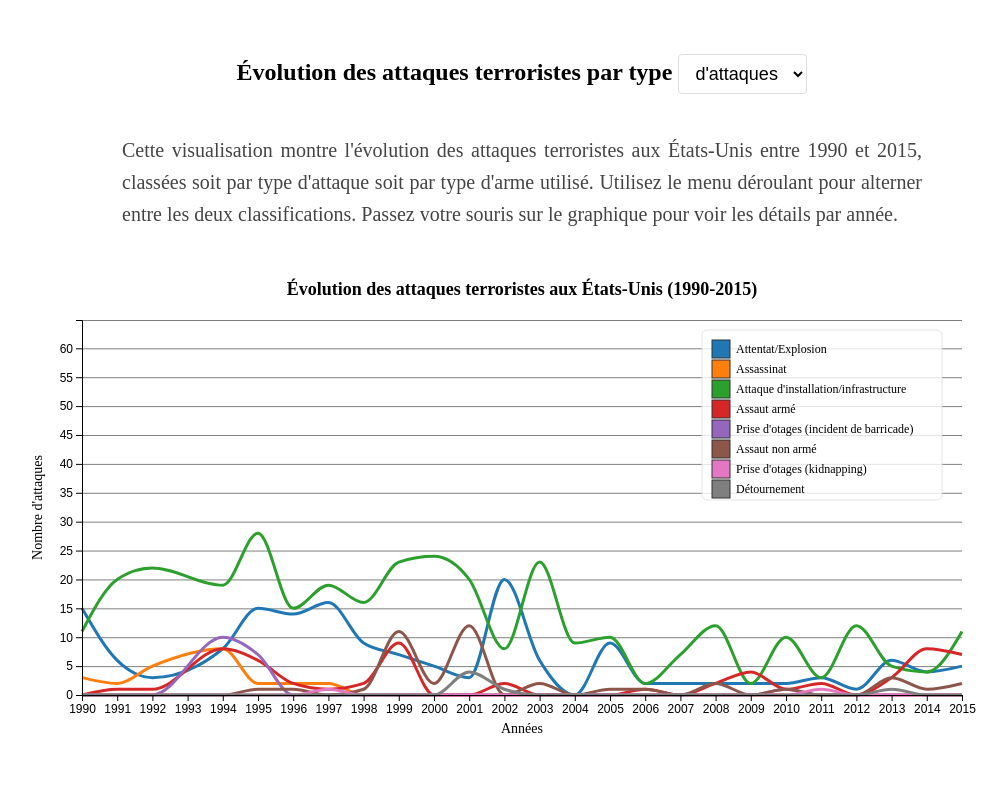
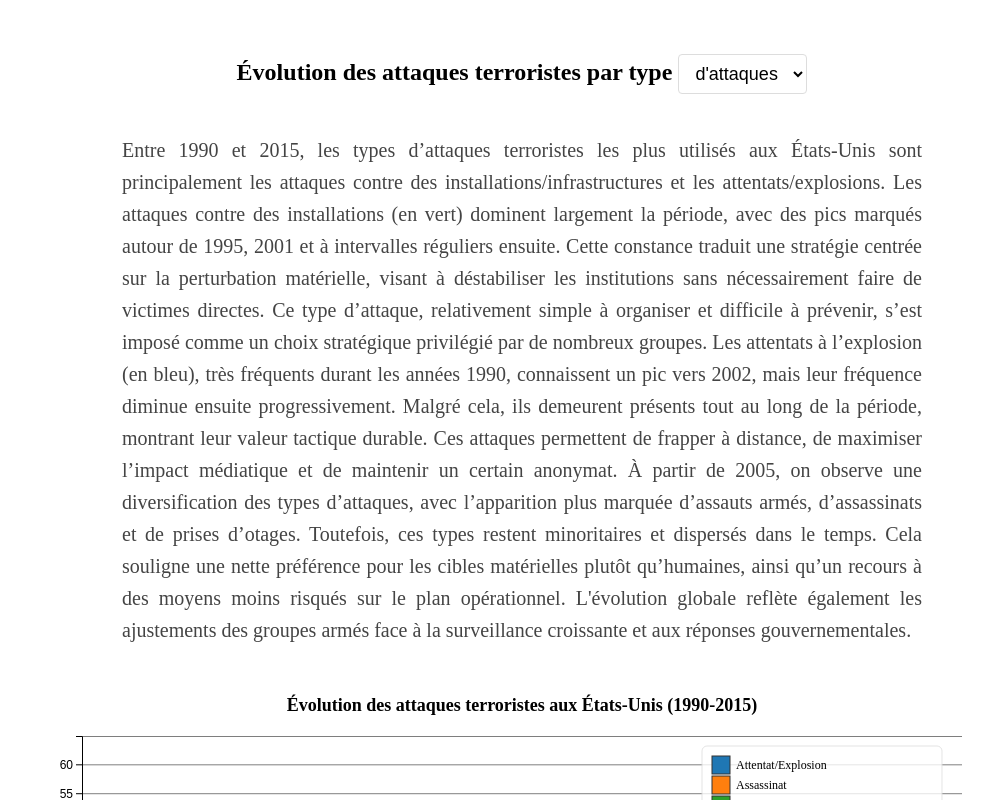
Before and after one commit to GabrielLouka/INF8808-Projet, an Angular app: page / in a window 1280 px wide. Shown: the part 1620-2420 px from the top of the page, without its empty margins (118-1125 px from the left). Built offline with nearby package versions, Linux system fonts and the light colour scheme.

Commit message:
Final touches viz 2

```diff
--- a/src/app/components/visualizations/data-viz2/data-viz2.component.html
+++ b/src/app/components/visualizations/data-viz2/data-viz2.component.html
@@ -7,11 +7,20 @@
                 </select>
         </h2>
 
-        <p class="viz-description">
-            Cette visualisation montre l'évolution des attaques terroristes aux États-Unis entre 1990 et 2015,
-            classées soit par type d'attaque soit par type d'arme utilisé. Utilisez le menu déroulant pour
-            alterner entre les deux classifications. Passez votre souris sur le graphique pour voir les détails
-            par année.
+        <p class="viz-description" *ngIf="isAttack">
+            Entre 1990 et 2015, les types d’attaques terroristes les plus utilisés aux États-Unis sont principalement les attaques contre des installations/infrastructures et les attentats/explosions. Les attaques contre des installations (en vert) dominent largement la période, avec des pics marqués autour de 1995, 2001 et à intervalles réguliers ensuite. Cette constance traduit une stratégie centrée sur la perturbation matérielle, visant à déstabiliser les institutions sans nécessairement faire de victimes directes. Ce type d’attaque, relativement simple à organiser et difficile à prévenir, s’est imposé comme un choix stratégique privilégié par de nombreux groupes.
+
+            Les attentats à l’explosion (en bleu), très fréquents durant les années 1990, connaissent un pic vers 2002, mais leur fréquence diminue ensuite progressivement. Malgré cela, ils demeurent présents tout au long de la période, montrant leur valeur tactique durable. Ces attaques permettent de frapper à distance, de maximiser l’impact médiatique et de maintenir un certain anonymat.
+
+            À partir de 2005, on observe une diversification des types d’attaques, avec l’apparition plus marquée d’assauts armés, d’assassinats et de prises d’otages. Toutefois, ces types restent minoritaires et dispersés dans le temps. Cela souligne une nette préférence pour les cibles matérielles plutôt qu’humaines, ainsi qu’un recours à des moyens moins risqués sur le plan opérationnel. L'évolution globale reflète également les ajustements des groupes armés face à la surveillance croissante et aux réponses gouvernementales.
+        </p>
+
+        <p class="viz-description" *ngIf="!isAttack">
+            Entre 1990 et 2015, l’évolution de l’utilisation des armes à feu par rapport aux explosifs dans les attaques terroristes aux États-Unis met en lumière un contraste marqué, à la fois sur le plan de la fréquence, de la durée d’utilisation et des stratégies sous-jacentes.
+
+            Dans les premières années de la période (1990-1995), les armes à feu connaissent une brève période de prédominance, avec un pic très net autour de 1994–1995. Durant cette période, elles représentent jusqu’à 42,3 % des attaques, ce qui témoigne d’une phase où les groupes armés favorisent des actions directes, souvent à échelle locale. Toutefois, cet usage chute brutalement après 1995, atteignant des niveaux très faibles (environ 3 %), et ne retrouve jamais son importance initiale. Cette baisse peut s’expliquer par plusieurs facteurs : une surveillance accrue des armes à feu, leur traçabilité, et surtout le risque élevé pour les assaillants liés à l'affrontement direct.
+
+            À l'inverse, les explosifs, bombes et dynamite présentent une courbe d'utilisation beaucoup plus stable et prolongée. Déjà bien présents au début des années 1990, leur usage reste soutenu pendant plus d'une décennie, avec des pics importants en 1997 et 2002. Leur attractivité réside dans leur puissance de destruction, leur capacité à frapper à distance, leur impact psychologique fort et leur rôle dans des attaques spectaculaires. Même si leur fréquence commence à baisser après 2002 — probablement en réponse au renforcement des contrôles post-11 septembre — les explosifs continuent d’être utilisés régulièrement, contrairement aux armes à feu.
         </p>
     </div>
 
@@ -38,4 +47,12 @@
             </select>
         </div>
     </div>
+    <div class="viz-introduction">
+    <p class="viz-description viz-introduction" *ngIf="!isAttack">
+        La comparaison des deux types montre donc une transition stratégique : les armes à feu, efficaces dans des attaques directes mais limitées en portée, sont progressivement abandonnées au profit des explosifs, jugés plus efficaces, moins risqués et plus symboliques. Cette évolution reflète l’adaptation des groupes terroristes à la modernisation des systèmes de sécurité et à la nécessité de maximiser l’effet de leurs attaques tout en réduisant leur exposition.
+
+        Au-delà des armes incendiaires, des explosifs et des armes à feu, d'autres types d’armes sont utilisées de manière marginale et ponctuelle, souvent dans des contextes très spécifiques. Les armes de mêlée restent rares en raison des risques élevés pour les assaillants. Les équipements de sabotage, plus techniques, apparaissent de façon isolée. L’usage de véhicules comme arme, bien que visible à l’échelle mondiale, reste limité aux États-Unis durant cette période, en partie atténué par les mesures gouvernementales renforcées après le 11 septembre. Les armes chimiques, biologiques ou radiologiques sont presque absentes, en raison de leur complexité, de leur dangerosité incontrôlable, et d’obstacles éthiques. Enfin, les fausses armes apparaissent brièvement autour de 1999-2000, principalement à des fins d’intimidation ou de bluff.
+    </p>
+    </div>
+
 </div>
--- a/src/app/components/visualizations/data-viz2/data-viz2.component.ts
+++ b/src/app/components/visualizations/data-viz2/data-viz2.component.ts
@@ -37,6 +37,7 @@ export class DataViz2Component implements OnInit {
     protected isPlaying: boolean = false;
     protected playbackSpeed: number = 300;
     private playbackInterval: any;
+    protected isAttack: boolean = true;
 
 
     constructor(private dataService: DataService) {}
@@ -76,6 +77,7 @@ export class DataViz2Component implements OnInit {
     }
 
     protected onCategoryChange(event: Event) {
+        this.isAttack = !this.isAttack;
         const selectElement = event.target as HTMLSelectElement;
         this.currentDataField = selectElement.value === 'attack'
             ? DataField.AttackType
@@ -348,7 +350,7 @@ export class DataViz2Component implements OnInit {
                         .attr('cx', xPos)
                         .attr('cy', this.scales!.y(countEntry.count))
                         .attr('r', 5)
-                        .attr('fill', this.scales!.color(countEntry.field))
+                        .attr('fill', this.scales!.color(WEAPON_TYPE_MAPPING[countEntry.field] || ATTACK_TYPE_MAPPING[countEntry.field]))
                         .attr('stroke', 'white')
                         .attr('stroke-width', 1);
                 });
@@ -398,7 +400,7 @@ export class DataViz2Component implements OnInit {
             const percentage = total > 0 ? ((item.count / total) * 100).toFixed(1) : '0';
             content += `
                 <div class="tooltip-item"
-                        style="color: ${this.scales!.color(item['field'])};
+                        style="color: ${this.scales!.color(WEAPON_TYPE_MAPPING[item['field']] || ATTACK_TYPE_MAPPING[item['field']])};
                         border: 2px solid white;
                         box-shadow: 0 0 2px rgba(0,0,0,0.3)">
                         </span>
--- a/src/app/models/category.ts
+++ b/src/app/models/category.ts
@@ -10,7 +10,7 @@ export enum AttackType {
     BombingOrExplosion = 'Attentat/Explosion',
     ArmedAssault = 'Assaut armé',
     Assassination = 'Assassinat',
-    FacilityOrInfrastructureAttack = 'Attaque d\'installation/infrastructure',
+    FacilityOrInfrastructureAttack = 'Installation/infrastructure',
     HostageTakingBarricadeIncident = 'Prise d\'otages (incident de barricade)',
     Unknown = 'Inconnu',
     UnarmedAssault = 'Assaut non armé',
```
